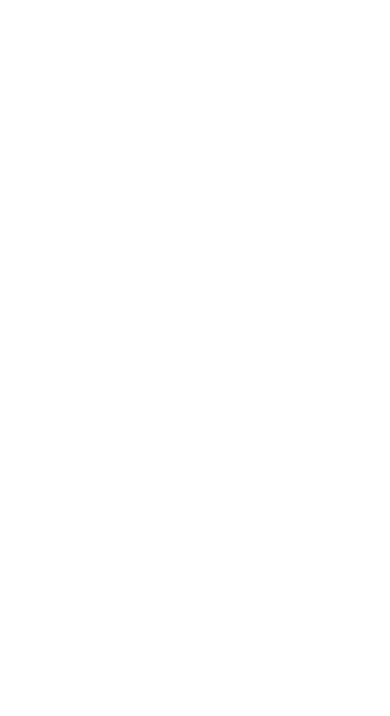
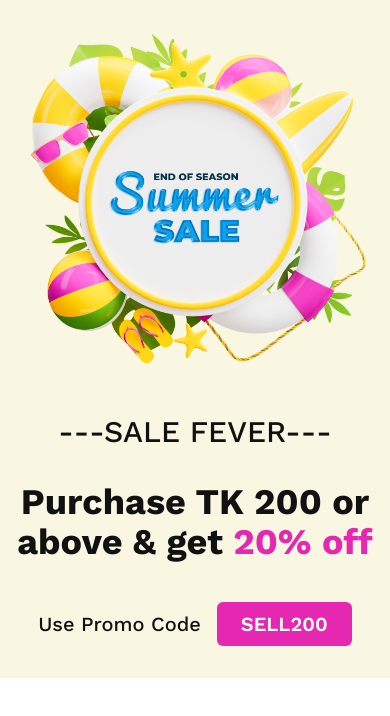
Before and after one commit to Amin7775/Summer-Sale-website-with-html-css-js, a plain HTML site: page index.html in a window 390 px wide. Drawn offline with nearby package versions, Linux system fonts and the light colour scheme.

Commit message:
Responsive Header Section Completed

```diff
--- a/index.html
+++ b/index.html
@@ -1,11 +1,71 @@
 <!DOCTYPE html>
 <html lang="en">
+
 <head>
     <meta charset="UTF-8">
     <meta name="viewport" content="width=device-width, initial-scale=1.0">
     <title>Summer Sale</title>
+
+    <!-- Daisy Ui -->
+    <link href="https://cdn.jsdelivr.net/npm/daisyui@3.4.0/dist/full.css" rel="stylesheet" type="text/css" />
+
+    <!-- Tailwind -->
+    <script src="https://cdn.tailwindcss.com"></script>
+
+    <!-- Google Fonts - Works Sans -->
+    <link rel="preconnect" href="https://fonts.googleapis.com">
+    <link rel="preconnect" href="https://fonts.gstatic.com" crossorigin>
+    <link href="https://fonts.googleapis.com/css2?family=Work+Sans:wght@200;400;500;600;700;800;900&display=swap"
+        rel="stylesheet">
+
+    <!-- Custom Css -->
+    <style>
+        .font-work-sans{
+            font-family: 'Work Sans', sans-serif;
+        }
+    </style>
+
+    <!-- Custom tailwind -->
+    <script>
+        tailwind.config = {
+            theme: {
+                extend: {
+                    colors: {
+                        'banner-color': '#F9F6E2',
+                        'primary-color': '#E527B2',
+                        'black-color': '#111'
+                    }
+                }
+            }
+        }
+    </script>
 </head>
-<body>
 
+<body class="font-work-sans">
+    <!-- Header Start -->
+    <header class="bg-banner-color p-2 pb-8 lg:p-20">
+        <!-- Banner Start -->
+        <div id="banner" class="flex flex-col-reverse gap-8 md:gap-12 lg:flex-row lg:gap-0 justify-around items-center">
+            <!-- banner text -->
+            <div id="banner-text" class="text-center text-black-color">
+                <h3 class="text-3xl font-medium mb-8 lg:mb-11 ">---SALE FEVER---</h3>
+
+                <h1 class="text-4xl md:text-5xl lg:text-6xl font-bold mb-10 lg:mb-16">Purchase TK 200 or <br>
+                above & get <span class="text-primary-color">20% off</span>
+                </h1>
+                <div class="flex gap-4 justify-center text-xl lg:text-2xl items-center">
+                    <p class="font-medium"> Use Promo Code</p>
+                    <p class="bg-primary-color px-6 py-2 text-white rounded-md font-semibold ">SELL200</p>
+                </div>
+            </div>
+            <!-- banner Image -->
+            <div id="banner-image">
+                <img src="./images/Summer 1.png" alt="">
+            </div>
+        </div>
+        <!-- Banner End -->
+    </header>
+    <!-- Header End -->
 </body>
+
 </html>
--- /dev/null
+++ b/tailwind.config.js
@@ -0,0 +1,8 @@
+/** @type {import('tailwindcss').Config} */
+module.exports = {
+    content: ["./src/**/*.{html,js}"],
+    theme: {
+      extend: {},
+    },
+    plugins: [],
+  }
```
